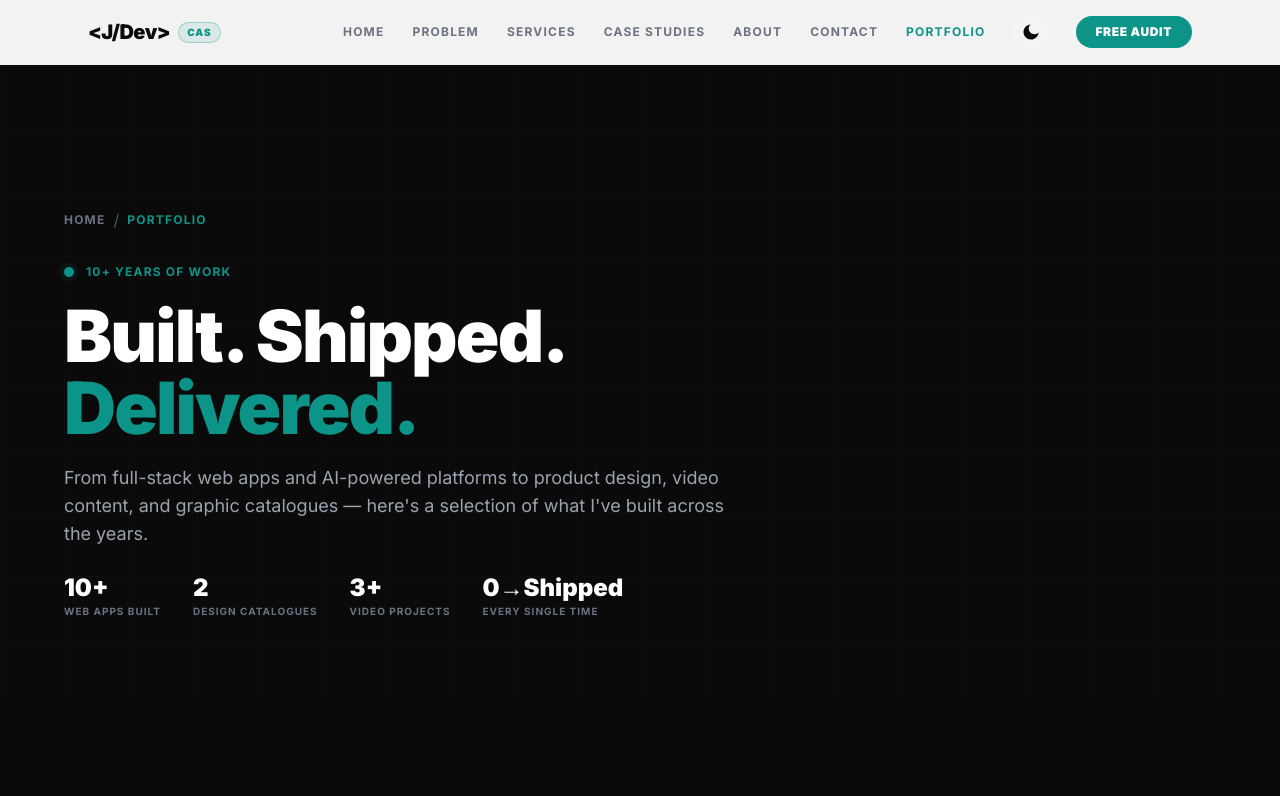
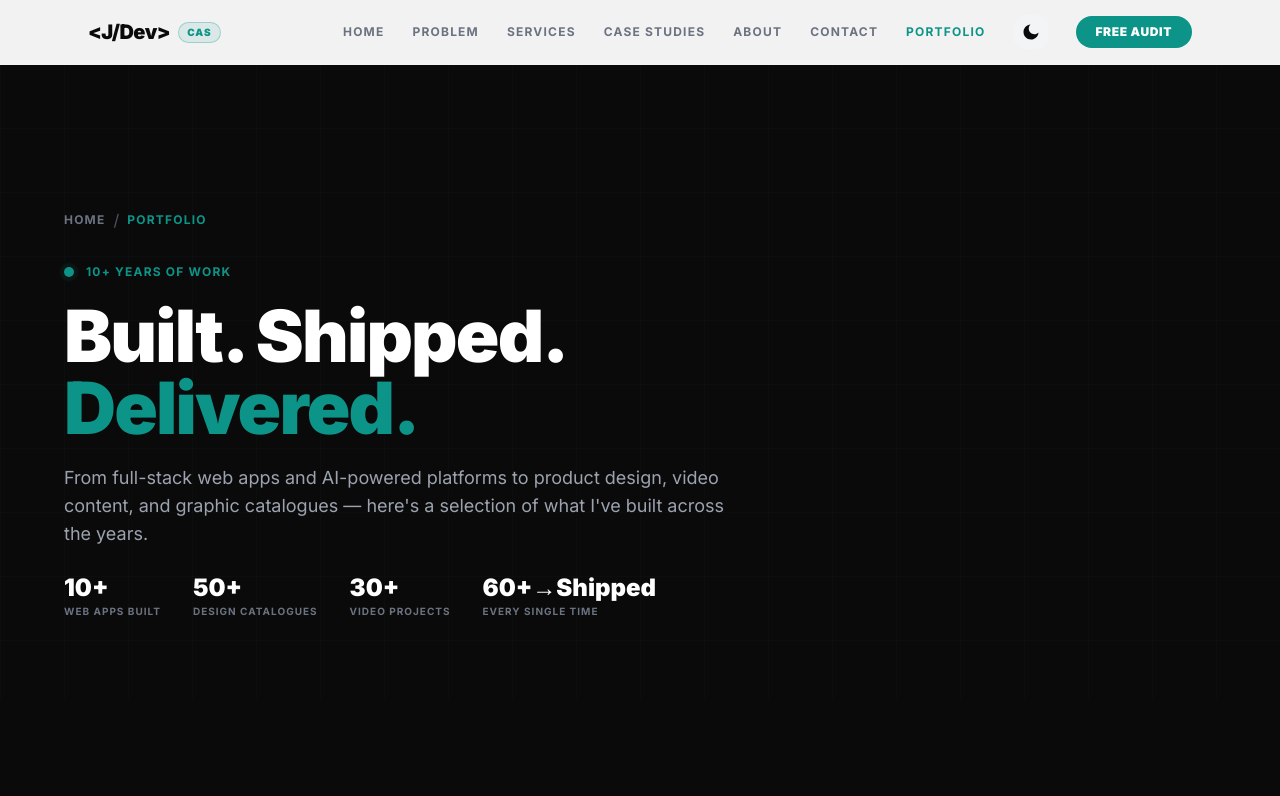
Before and after one commit to codeklin/jdev_live, a Next.js app: page /portfolio in a window 1280 px wide. Shown: the top 796 px of the page. Built offline with nearby package versions, Linux system fonts and the light colour scheme.

Commit message:
updated works stat

```diff
--- a/app/portfolio/page.tsx
+++ b/app/portfolio/page.tsx
@@ -56,9 +56,9 @@ export default function PortfolioPage() {
             <div className="flex flex-wrap gap-8 pt-2">
               {[
                 { num: "10+", label: "Web Apps Built" },
-                { num: "2", label: "Design Catalogues" },
-                { num: "3+", label: "Video Projects" },
-                { num: "0→Shipped", label: "Every Single Time" },
+                { num: "50+", label: "Design Catalogues" },
+                { num: "30+", label: "Video Projects" },
+                { num: "60+→Shipped", label: "Every Single Time" },
               ].map((s) => (
                 <div key={s.label}>
                   <p className="text-2xl font-black text-white leading-none">{s.num}</p>
```
